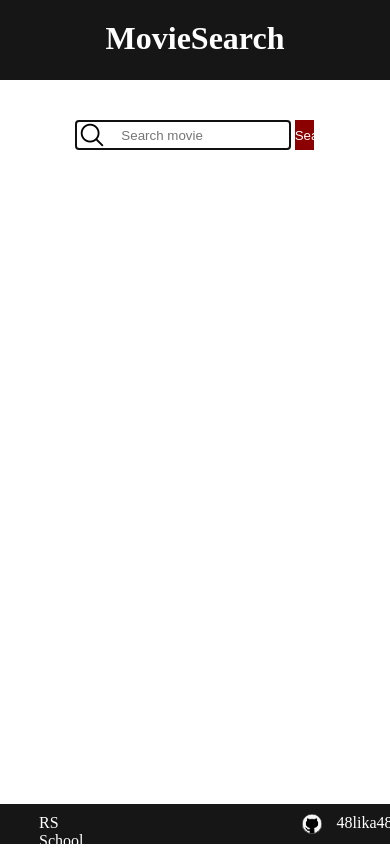
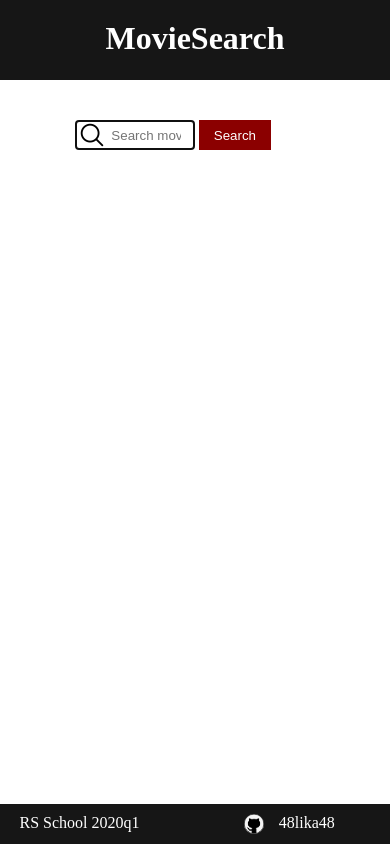
Before and after one commit to 48lika48/movie-search, a plain HTML site: page index.html in a window 390 px wide. After the commit the page ends 844 px from the top, so only its background shows below. Drawn offline with Linux system fonts and the light colour scheme; no server answers.

Commit message:
feat: add adaptive

```diff
--- a/style.css
+++ b/style.css
@@ -168,14 +168,77 @@ footer p {
     cursor: pointer;
 }
 
-/* @media screen and (max-width: 680px) {
-    body {
-		width: 680px;
+@media screen and (max-width: 900px) {
+    .input {
+        width: 85%;
     }
-    .switcher {
-        left: 65%;
+    .submit {
+        width: 13%;
     }
-    .wrapper {
-        height: 1180px;
+    .switcher-left {
+        left: 0%;
     }
-} */
+}
+@media screen and (max-width: 750px) {
+    .input {
+        width: 80%;
+    }
+    .submit {
+        width: 18%;
+    }
+    .switcher-right {
+        left: 94.5%;
+    }
+    .rs-group {
+        padding-left: 12%;
+    }
+    .rs-name {
+        padding-left: 40%;
+    }
+}
+@media screen and (max-width: 600px) {
+    .input {
+        width: 75%;
+        padding-left: 35px;
+    }
+    .submit {
+        width: 23%;
+    }
+    .rs-group {
+        padding-left: 10%;
+    }
+    .rs-name {
+        padding-left: 30%;
+    }
+}
+@media screen and (max-width: 450px) {
+    .input {
+        width: 50%;
+    }
+    .submit {
+        width: 30%;
+    }
+    .switcher-right {
+        left: 90%;
+    }
+    .rs-group {
+        padding-left: 5%;
+    }
+    .rs-name {
+        padding-left: 20%;
+    }
+}
+@media screen and (max-width: 320px) {
+    .input {
+        width: 50%;
+    }
+    .submit {
+        width: 38%;
+    }
+    .rs-group {
+        padding-left: 3%;
+    }
+    .rs-name {
+        padding-left: 10%;
+    }
+}
```
